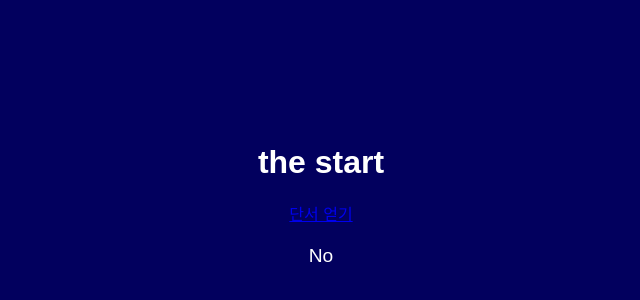
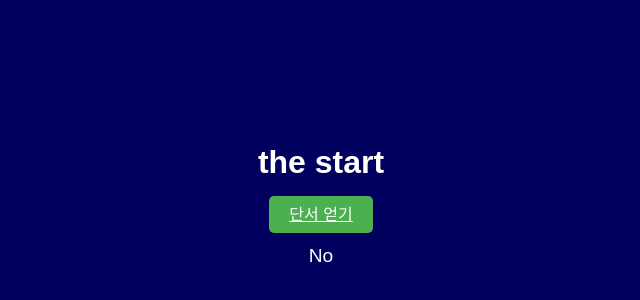
Before and after one commit to Nabuley/arg-main, a plain HTML site: page index.html in a window 1280 px wide. Shown: the part 196-496 px from the top of the page, without its empty margins (319-959 px from the left). Drawn offline with Linux system fonts and the light colour scheme.

Commit message:
Update index.html

```diff
--- a/index.html
+++ b/index.html
@@ -24,7 +24,7 @@
             margin-bottom: 20px;
         }
 
-        button {
+        a, button {
             background-color: #4CAF50;
             color: white;
             border: none;
@@ -38,6 +38,7 @@
         button:hover {
             background-color: #45a049;
         }
+
 
         p {
             font-size: 1.2em;
@@ -67,7 +68,7 @@
     <script>
         class console{
             log(){
-                // 무력화 흐하하핳
+                // 출력 무력화 흐하하핳
             }
         }
         async function verifyCookie() {
@@ -82,7 +83,8 @@
             const cookies = document.cookie.split("; ").map(cookie => cookie.split("="));
             const accessCookie = cookies.find(cookie => cookie[0] === "admin");
             const accessCookie2 = cookies.find(cookie => cookie[0] === "default");
-
+            //인간적으로 여기 뜯어서 얻는 짓은 하지 맙시다 형씨들
+            //근데 생각해보니까 그것도 능력이네 암튼 파이팅
             const hintMessage = document.getElementById("hintMessage");
             if (accessCookie && accessCookie[1] === encodedValue && accessCookie2) {
                 hintMessage.innerHTML = `쥔장에게 ${accessCookie2[1]}${res}를 보내십쇼`;
```
